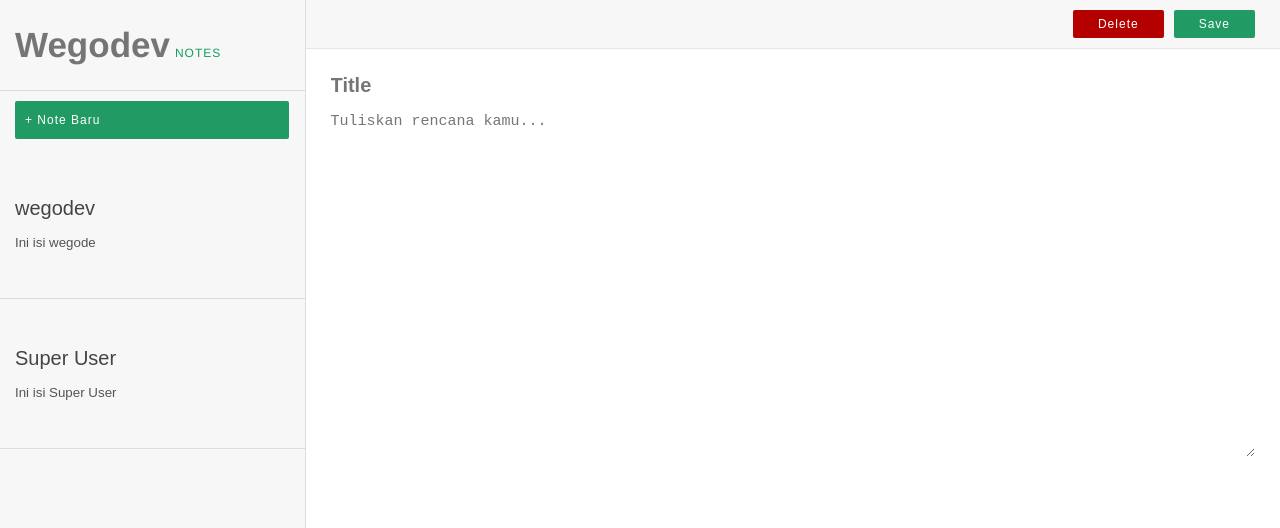
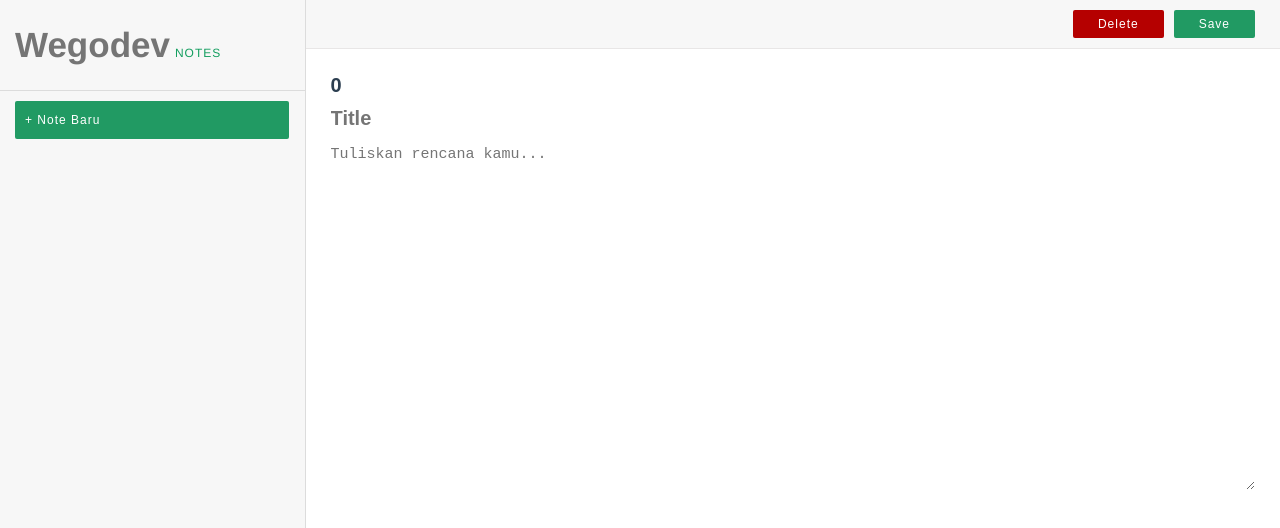
Before and after one commit to dewaasmara589/Belajar-Vue-JS, a Vue app: page / in a window 1280 px wide. Shown: the top 528 px of the page. Built offline with nearby package versions, Linux system fonts and the light colour scheme.

Commit message:
Edit Note - Update Note

```diff
--- a/src/App.vue
+++ b/src/App.vue
@@ -18,7 +18,7 @@
   <div class="kanan">
     <!-- Form -->
 
-    <formNotes :propSaveNote="saveNote" :propDataForm="dataForm"/>
+    <formNotes :propSaveNote="saveNote" :propUpdateNote="updateNote" :propDataForm="dataForm"/>
   </div>
 </template>
 
@@ -32,10 +32,10 @@ export default {
             return{
                 dataForm: {},
                 notes: [
-                    {id: 1, title: 'wegodev',
-                    description: 'Ini isi wegode'},
-                    {id: 2, title: 'Super User',
-                    description: 'Ini isi Super User'}
+                    // {id: 1, title: 'wegodev',
+                    // description: 'Ini isi wegode'},
+                    // {id: 2, title: 'Super User',
+                    // description: 'Ini isi Super User'}
                 ]
             }
   },
@@ -45,13 +45,22 @@ export default {
   },
   methods: {
     newNote(){
-
+      this.dataForm = {id: 0, title: '', description: ''};
     },
     saveNote(title, description){
       // console.log('title di app ' + title);
       // console.log('description di app ' + description);
 
-      let newNote = { 'title' : title, 'description' : description }
+      let newId = 0;
+
+      if (this.notes.length === 0){
+        newId = 1;
+      }else{
+        newId = this.notes[this.notes.length - 1].id + 1;
+      }
+
+
+      let newNote = { 'id': newId, 'title' : title, 'description' : description }
 
       this.notes.push(newNote);
     },
@@ -59,7 +68,13 @@ export default {
       // console.log('App Vue : ' + id);
 
       this.dataForm = this.notes.find(note => note.id === id);
-      console.log(this.dataForm);
+      // console.log(this.dataForm);
+    },
+    updateNote(id, title, description){
+      let noteIndex = this.notes.findIndex(note => note.id === id);
+
+      this.notes[noteIndex].title = title;
+      this.notes[noteIndex].description = description;
     }
   }
 }
--- a/src/components/formNotes.vue
+++ b/src/components/formNotes.vue
@@ -7,6 +7,7 @@
             </div>
 
             <div class="content">
+                <input type="text" class="text" placeholder="Id" v-model="id">
                 <input type="text" class="text" placeholder="Title" v-model="title">
                 <textarea class="text textarea" placeholder="Tuliskan rencana kamu..." v-model="description"></textarea>
             </div>
@@ -23,10 +24,14 @@
             },
             propDataForm: {
                 type: Object
+            },
+            propUpdateNote: {
+                type: Function
             }
         },
         data: function(){
             return{
+                id: 0,
                 title: '',
                 description: ''
             }
@@ -37,11 +42,16 @@
                 e.preventDefault();
                 // console.log(this.title, this.description);
 
-                this.propSaveNote(this.title, this.description);
+                if (this.id === 0){
+                    this.propSaveNote(this.title, this.description);
+                }else{
+                    this.propUpdateNote(this.id, this.title, this.description);
+                }
             }
         },
         watch:{
             propDataForm: function(note){
+                this.id = note.id;
                 this.title = note.title;
                 this.description = note.description;
             }
```
